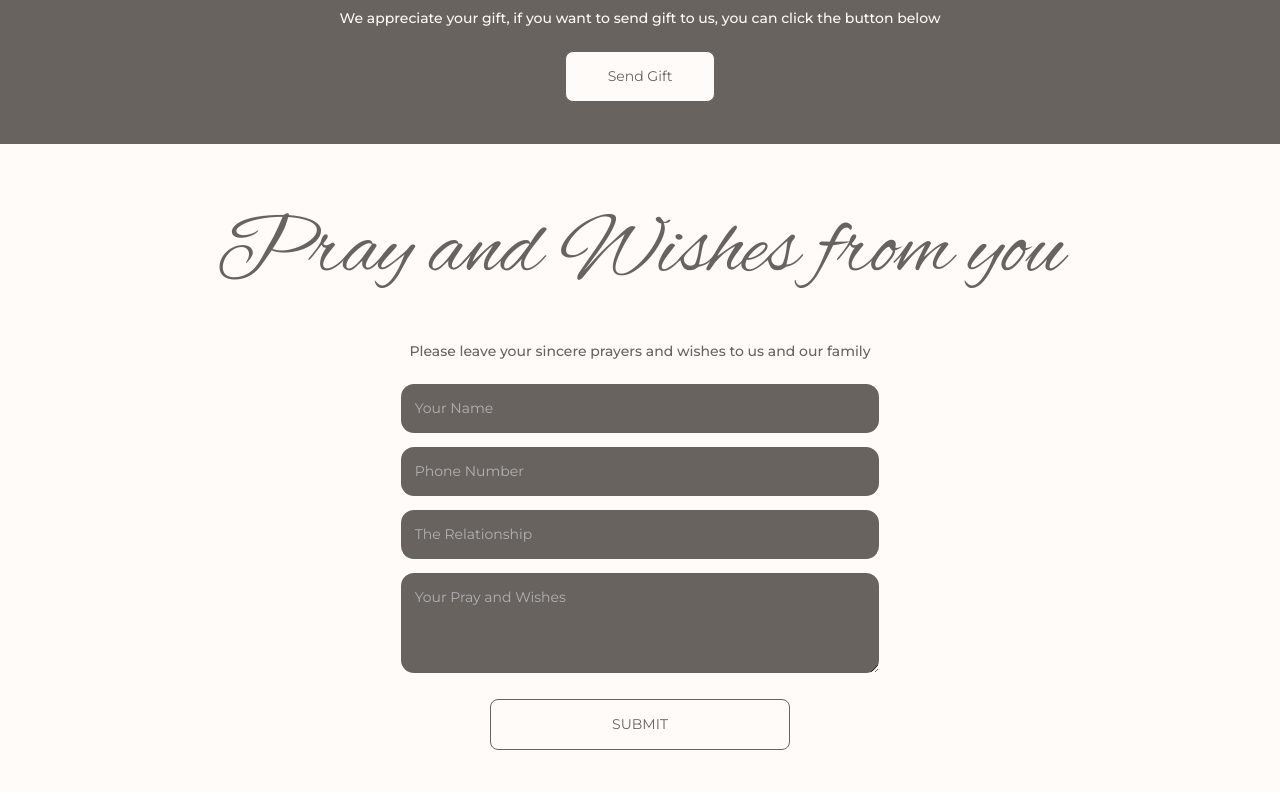
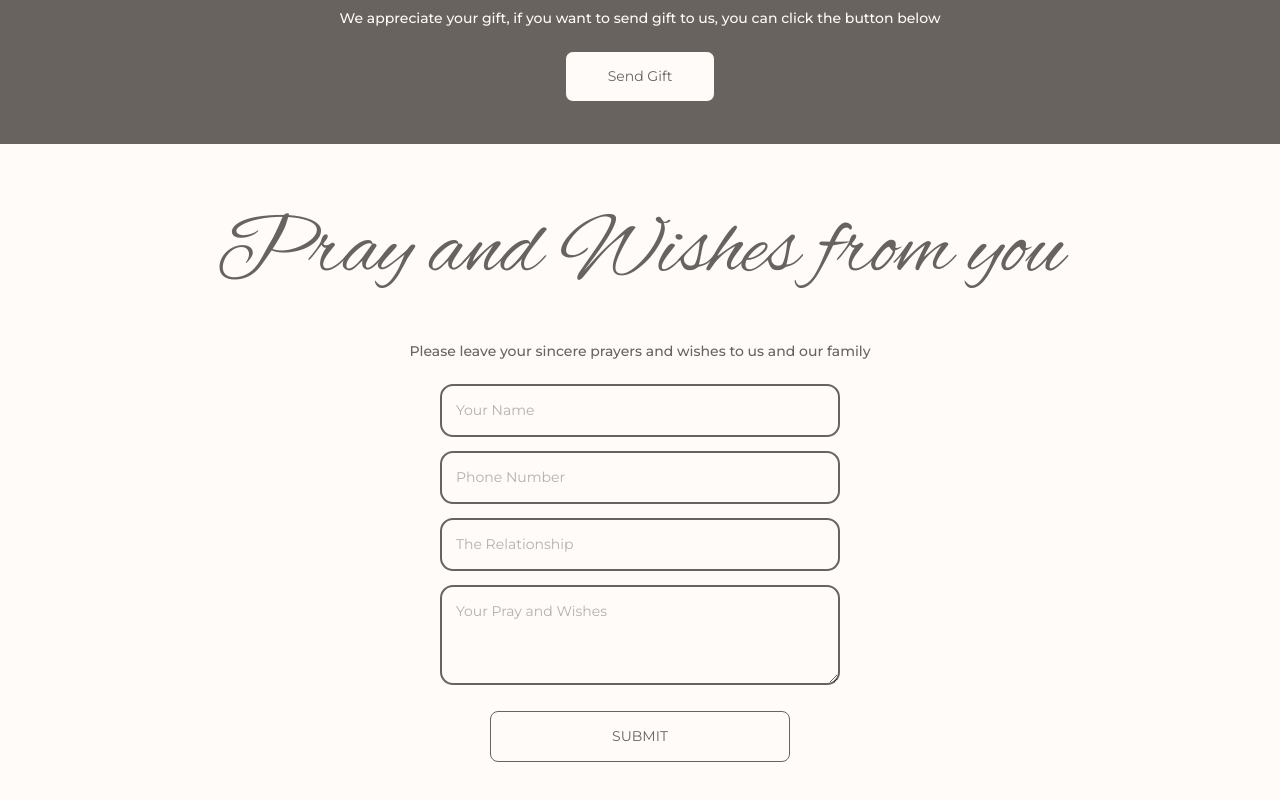
Before and after one commit to natanaelrusli/inviteyou, a React (Vite) app: page /invitation in a window 1280 px wide. Shown: the part 4020-4820 px from the top of the page. Built offline with nearby package versions, Linux system fonts and the light colour scheme.

Commit message:
fix: center person count button

```diff
--- a/src/components/RsvpSection.tsx
+++ b/src/components/RsvpSection.tsx
@@ -102,7 +102,7 @@ const RsvpSection = () => {
               {attend && (
                 <div className='flex w-full flex-col'>
                   <p>How many person will come?</p>
-                  <div className='w-full flex mt-3 gap-2'>
+                  <div className='w-full flex mt-3 gap-2 justify-center'>
                     <InverseButton
                       $active={personCount === 1}
                       onClick={() => setPersonCount(1)}
@@ -135,7 +135,7 @@ const RsvpSection = () => {
                 initial={{ opacity: 0 }}
                 animate={{ opacity: 1 }}
                 transition={{ duration: 0.5, delay: 1.1 }}
-                className='mt-6 text-white'
+                className='mt-6 text-white cursor-pointer'
                 onClick={() => setIsFilled(false)}
               >
                 Cancel
--- a/src/components/Wishes.tsx
+++ b/src/components/Wishes.tsx
@@ -8,13 +8,13 @@ import { GuestContext } from "../context/GuestNameContext";
 const BaseInput = styled.input`
   padding: 1em;
   border-radius: 13px;
-  border: none;
+  border: 2px solid ${color.primaryBrown};
   outline: none;
-  background-color: ${color.primaryText};
-  color: ${color.softWhite};
+  background-color: ${color.softWhite};
+  color: ${color.primaryText};
   width: 40%;
   min-width: 300px;
-  max-width: 500px;
+  max-width: 400px;
 
   @media (max-width: 921px) {
     width: 60%;
```
